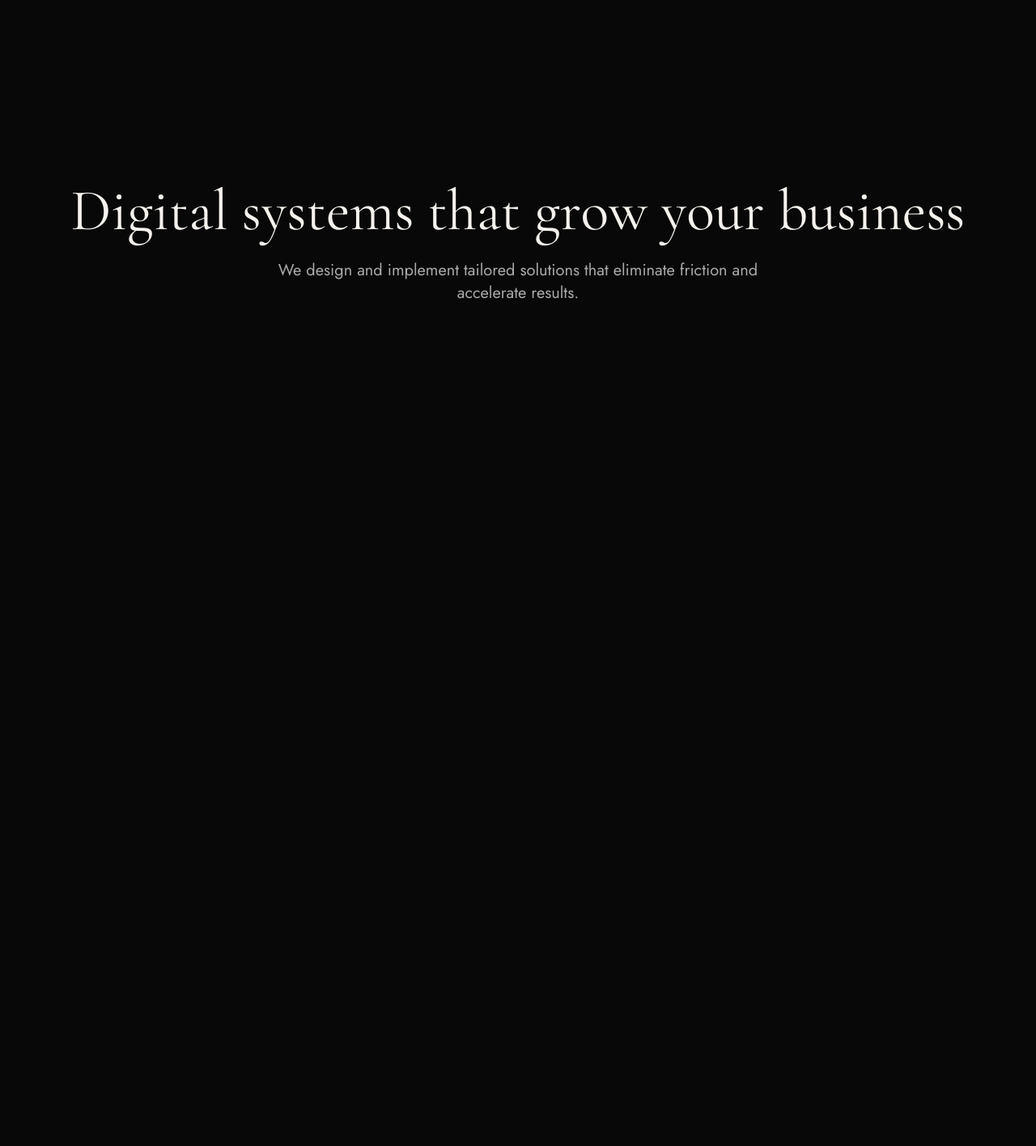
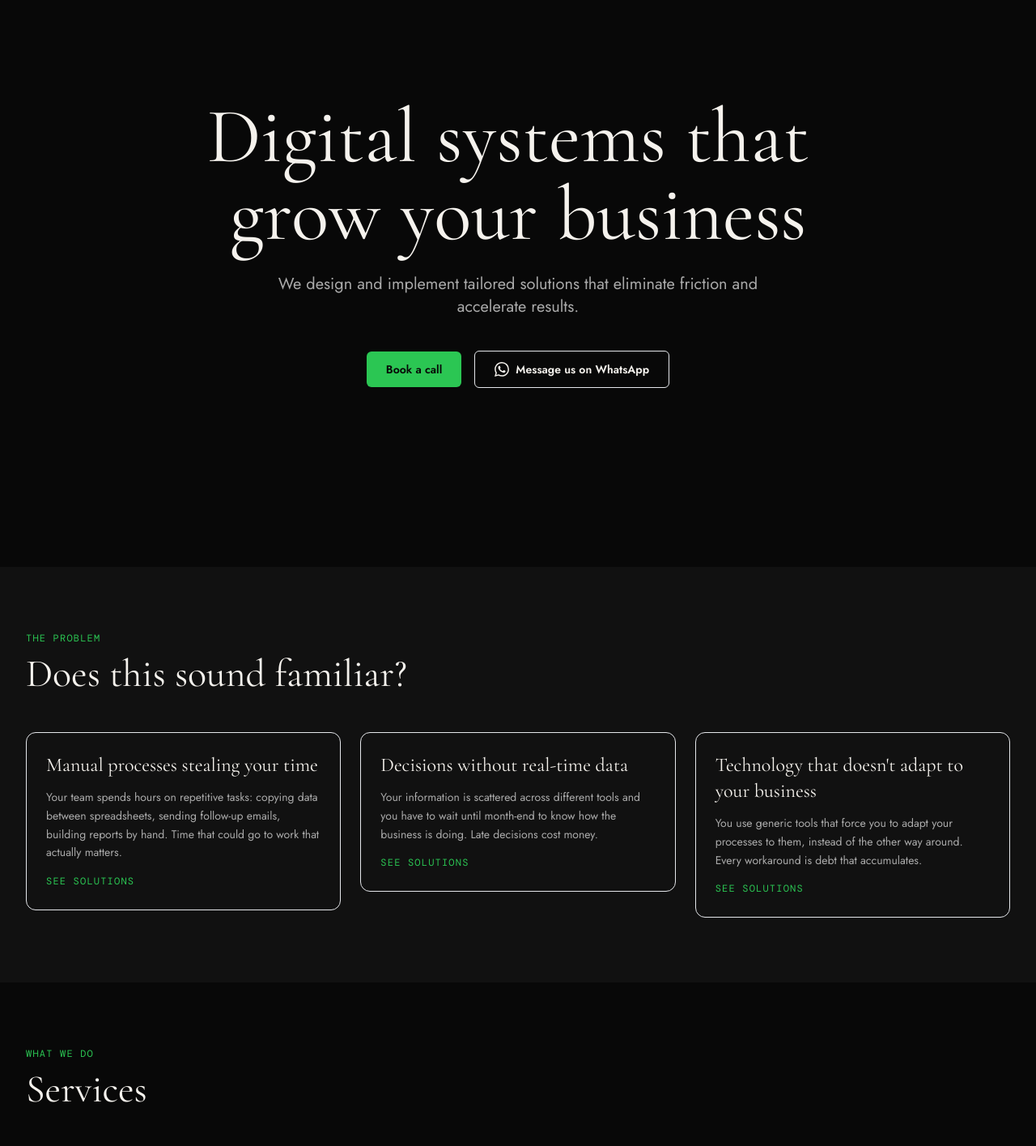
Before and after one commit to ftorrelles/nexdevp, a Next.js app: page /en in a window 1280 px wide. Shown: the part 100-1515 px from the top of the page at 81% size. Before the commit the page ends 800 px from the top, so only its background shows below. Built offline with nearby package versions, Linux system fonts and the light colour scheme; a web font is replaced by a local one.

Commit message:
feat(homepage): compose homepage with all sections

```diff
--- a/src/app/[locale]/page.tsx
+++ b/src/app/[locale]/page.tsx
@@ -1,24 +1,39 @@
-import { setRequestLocale } from "next-intl/server";
-import { getTranslations } from "next-intl/server";
+import { setRequestLocale } from 'next-intl/server'
+import { getPublishedCases } from '@/content/case-studies'
+import { getServices } from '@/content/services'
+import { Hero } from '@/components/sections/Hero'
+import { Pains } from '@/components/sections/Pains'
+import { Services } from '@/components/sections/Services'
+import { Methodology } from '@/components/sections/Methodology'
+import { Cases } from '@/components/sections/Cases'
+import { Retainer } from '@/components/sections/Retainer'
+import { About } from '@/components/sections/About'
+import { LeadCapture } from '@/components/sections/LeadCapture'
+import { Footer } from '@/components/sections/Footer'
+import type { Locale } from '@/content/types'
 
 type Props = {
-  params: Promise<{ locale: string }>;
-};
+  params: Promise<{ locale: string }>
+}
 
 export default async function HomePage({ params }: Props) {
-  const { locale } = await params;
-  setRequestLocale(locale);
+  const { locale } = await params
+  setRequestLocale(locale as Locale)
 
-  const t = await getTranslations("hero");
+  const cases = getPublishedCases()
+  const services = getServices()
 
   return (
-    <main className="min-h-screen flex flex-col items-center justify-center px-4">
-      <h1 className="font-cormorant text-5xl md:text-7xl text-cream text-center leading-tight">
-        {t("headline")}
-      </h1>
-      <p className="mt-6 text-muted font-jost text-lg md:text-xl text-center max-w-2xl">
-        {t("subheadline")}
-      </p>
+    <main>
+      <Hero />
+      <Pains />
+      <Services services={services} locale={locale as Locale} />
+      <Methodology />
+      <Cases cases={cases} locale={locale as Locale} />
+      <Retainer />
+      <About />
+      <LeadCapture />
+      <Footer locale={locale as Locale} />
     </main>
-  );
+  )
 }
```
